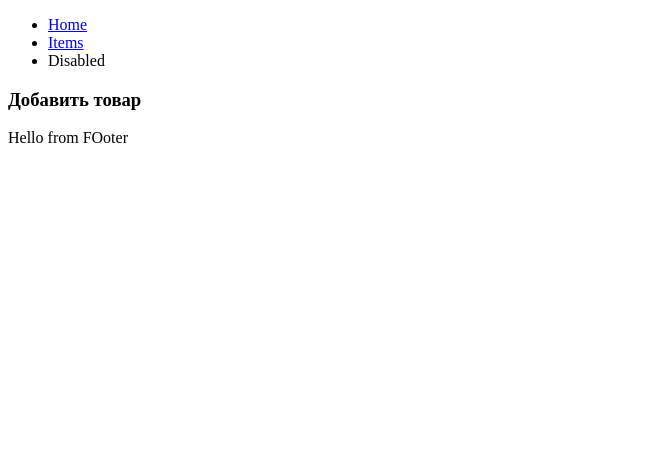
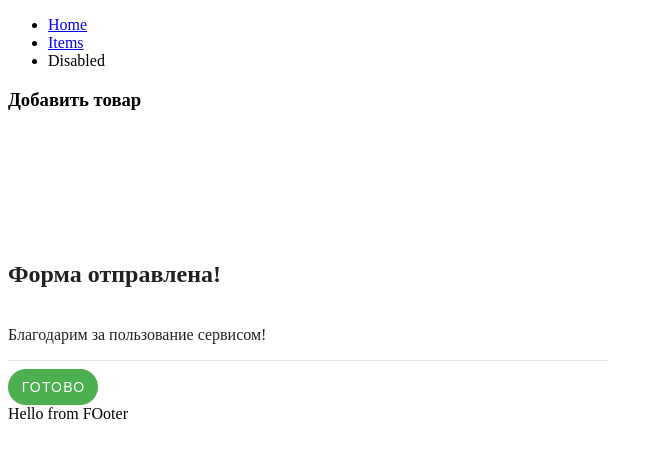
Before and after one commit to vitoBraun/nuxt3, a Nuxt app: page /items/add in a window 1280 px wide. Both pictures are taken after a click on the button "ДОБАВИТЬ". Shown: the top 458 px of the page, without its empty margins (0-663 px from the left). Built offline with nearby package versions, Linux system fonts and the light colour scheme; no server answers.

Commit message:
Add some components

```diff
--- a/components/Header.vue
+++ b/components/Header.vue
@@ -1,4 +1,5 @@
 <template>
+  <title>Какое-нибудь название</title>
   <nav class="navbar navbar-expand-lg bg-body-tertiary">
     <div class="container-fluid">
       <div class="collapse navbar-collapse" id="navbarSupportedContent">
--- /dev/null
+++ b/components/Notification.vue
@@ -0,0 +1,61 @@
+<template>
+  <v-sheet
+    v-if="isVisible"
+    elevation="12"
+    max-width="600"
+    rounded="lg"
+    width="100%"
+    class="pa-4 text-center mx-auto"
+  >
+    <v-icon
+      class="mb-5"
+      color="success"
+      icon="mdi-check-circle"
+      size="112"
+    ></v-icon>
+
+    <h2 class="text-h5 mb-6">{{ thesis }}</h2>
+
+    <p class="mb-4 text-medium-emphasis text-body-2">
+      {{ text }}
+
+      <br />
+
+      Благодарим за пользование сервисом!
+    </p>
+
+    <v-divider class="mb-4"></v-divider>
+
+    <div class="text-end">
+      <v-btn
+        class="text-none"
+        color="success"
+        rounded
+        variant="flat"
+        width="90"
+        @click="onClose"
+      >
+        Готово
+      </v-btn>
+    </div>
+  </v-sheet>
+</template>
+
+<script lang="ts">
+export default {
+  data() {
+    return {
+      isVisible: true,
+    };
+  },
+  props: {
+    thesis: String,
+    text: String,
+  },
+  methods: {
+    onClose() {
+      this.isVisible = false;
+    },
+  },
+};
+</script>
--- a/layouts/default.vue
+++ b/layouts/default.vue
@@ -1,5 +1,5 @@
 <template>
   <Header />
-   <div class="container"><slot /></div>
+  <div class="container"><slot /></div>
   <Footer />
 </template>
--- a/pages/items/add.vue
+++ b/pages/items/add.vue
@@ -6,9 +6,10 @@
     <TextField v-model="name" label="Название" />
     <TextField v-model="surname" label="Описания" />
     <TextField v-model="price" label="Цена" type="number" />
-    <button class="btn btn-success my-2" @click="submitForm()">Добавить</button>
-    <v-btn @click="submitForm()">Добавить</v-btn>
+    <v-btn @click="submitForm()" variant="tonal" color="green">Добавить</v-btn>
   </v-form>
+
+  <Notification v-if="formSent" text="" thesis="Форма отправлена!" />
 </template>
 
 <script lang="ts">
```
Also changed, not shown: 1 other file (tests, documents, lock files or other folders).
